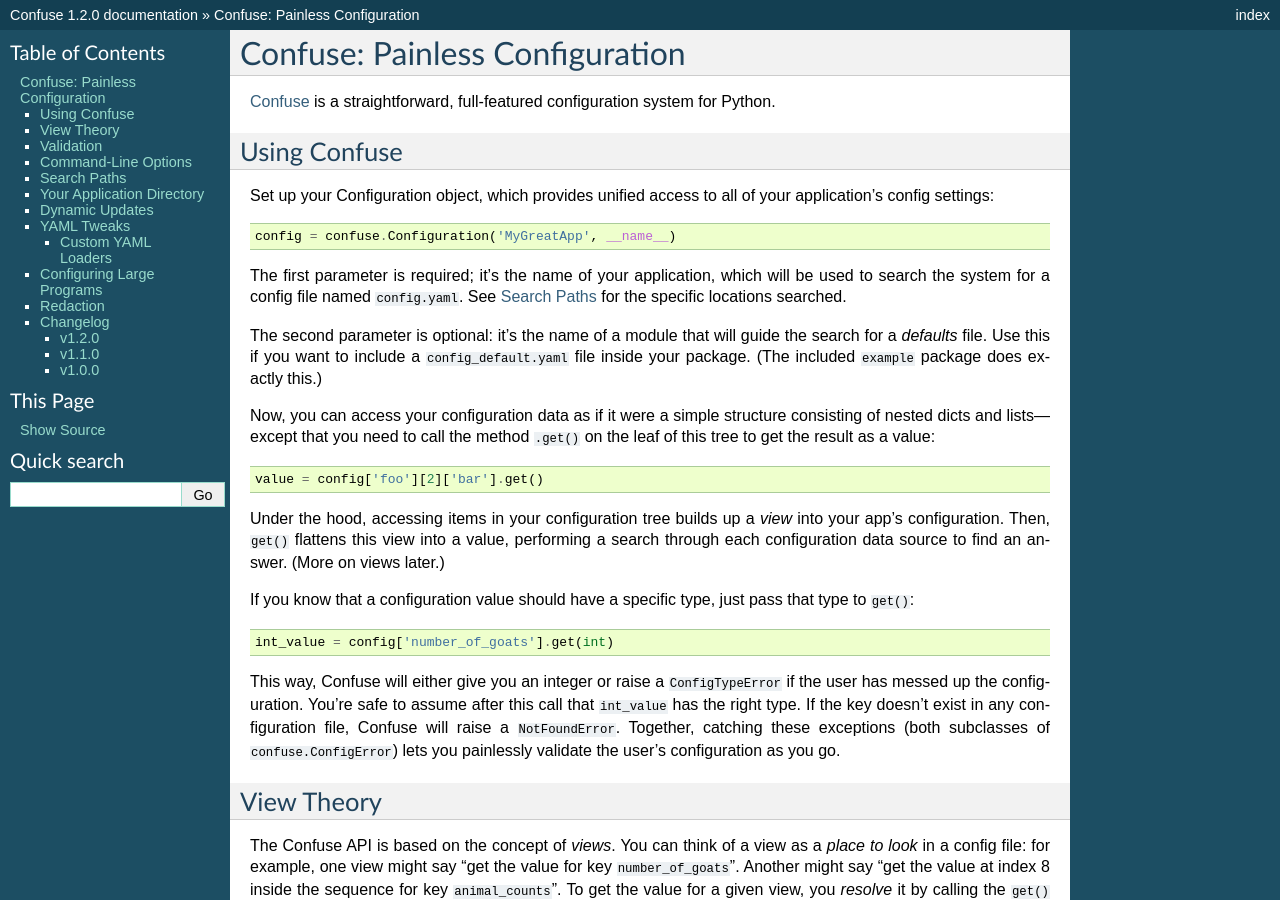
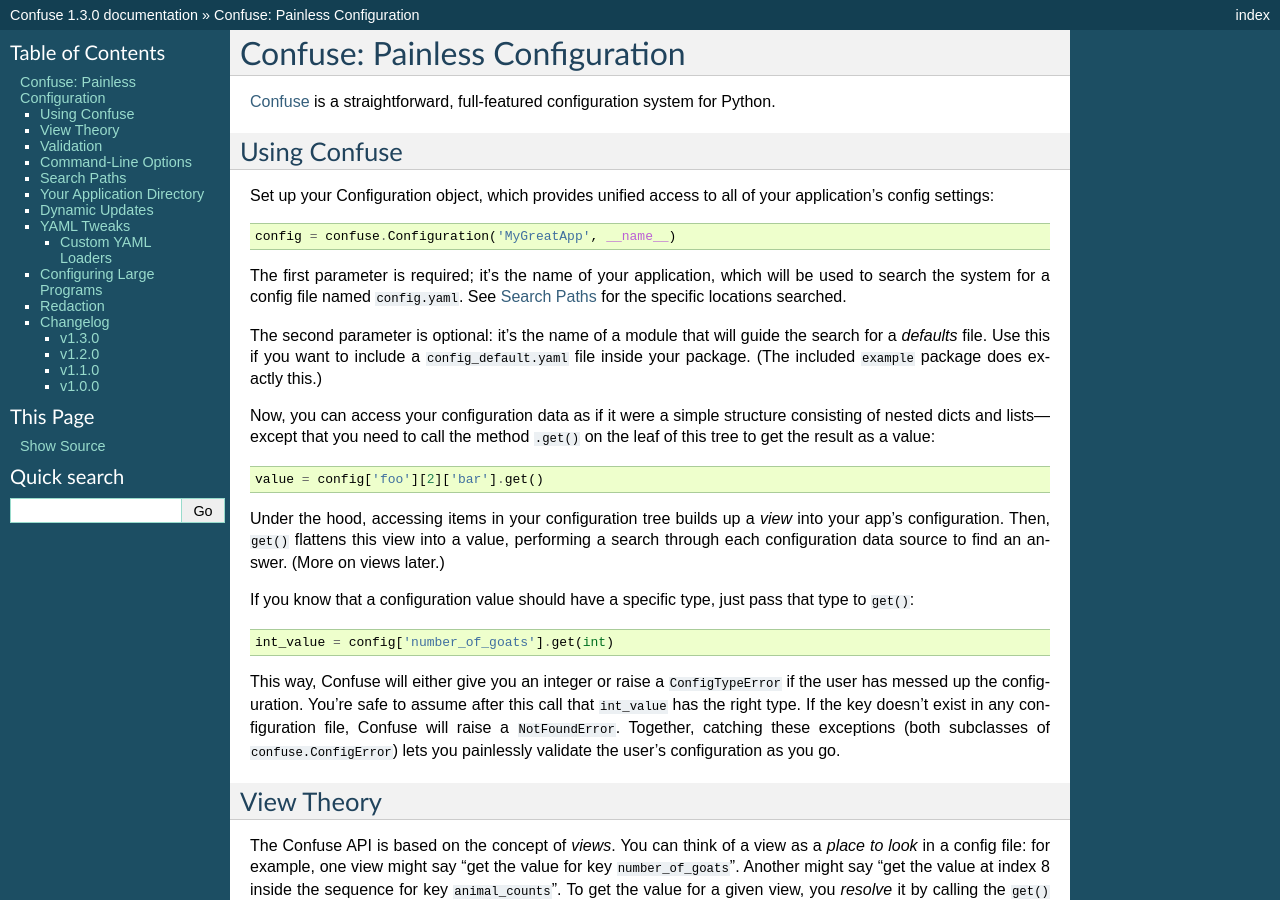
Before and after one commit to beetbox/confuse, a Sphinx documentation site: the page built from docs/index.rst, in a window 1280 px wide and 900 px high. Built offline with Sphinx 7.4.7, drawn with Linux system fonts in a browser that asks for light colours; some of the changed text lies outside the part shown.

Commit message:
Version bump: v1.3.0

```diff
--- a/docs/conf.py
+++ b/docs/conf.py
@@ -10,8 +10,8 @@
 project = u'Confuse'
 copyright = u'2012, Adrian Sampson'
 
-version = '1.2'
-release = '1.2.0'
+version = '1.3'
+release = '1.3.0'
 
 exclude_patterns = ['_build']
 
--- a/docs/index.rst
+++ b/docs/index.rst
@@ -388,6 +388,10 @@
 Changelog
 ---------
 
+v1.3.0
+''''''
+
+
 v1.2.0
 ''''''
 
--- a/setup.py
+++ b/setup.py
@@ -71,7 +71,7 @@
 
 setup(
     name='confuse',
-    version='1.2.0',
+    version='1.3.0',
     description='painless YAML configuration',
     author='Adrian Sampson',
     author_email='adrian@radbox.org',
```
